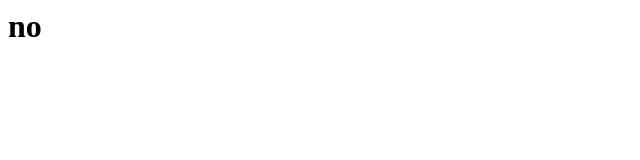
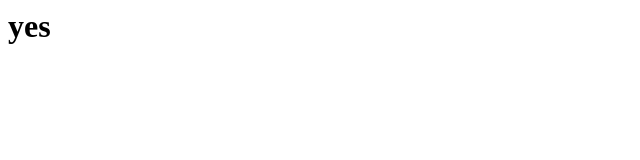
Before and after one commit to SuperCatFooz/doesdiscordhavescreensharingyet, a plain HTML site: page index.html in a window 1280 px wide. Shown: the full height of the page, 0-640 px from the left. Drawn offline with Linux system fonts and the light colour scheme.

Commit message:
forgot about this ancient thing, updated promptly

```diff
--- a/index.html
+++ b/index.html
@@ -1 +1 @@
-<html><h1>no</h1></html>
+<html><h1>yes</h1></html>
```
